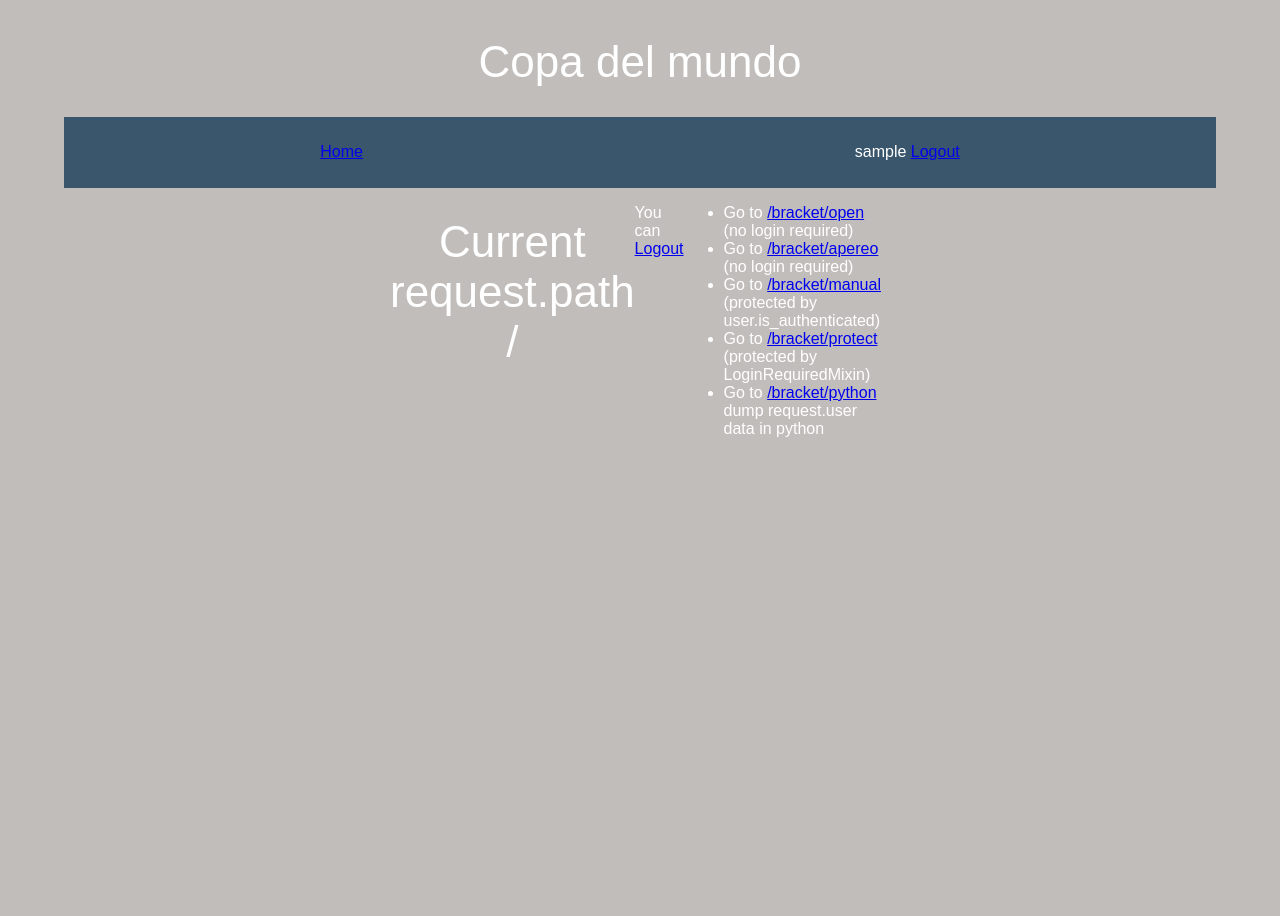
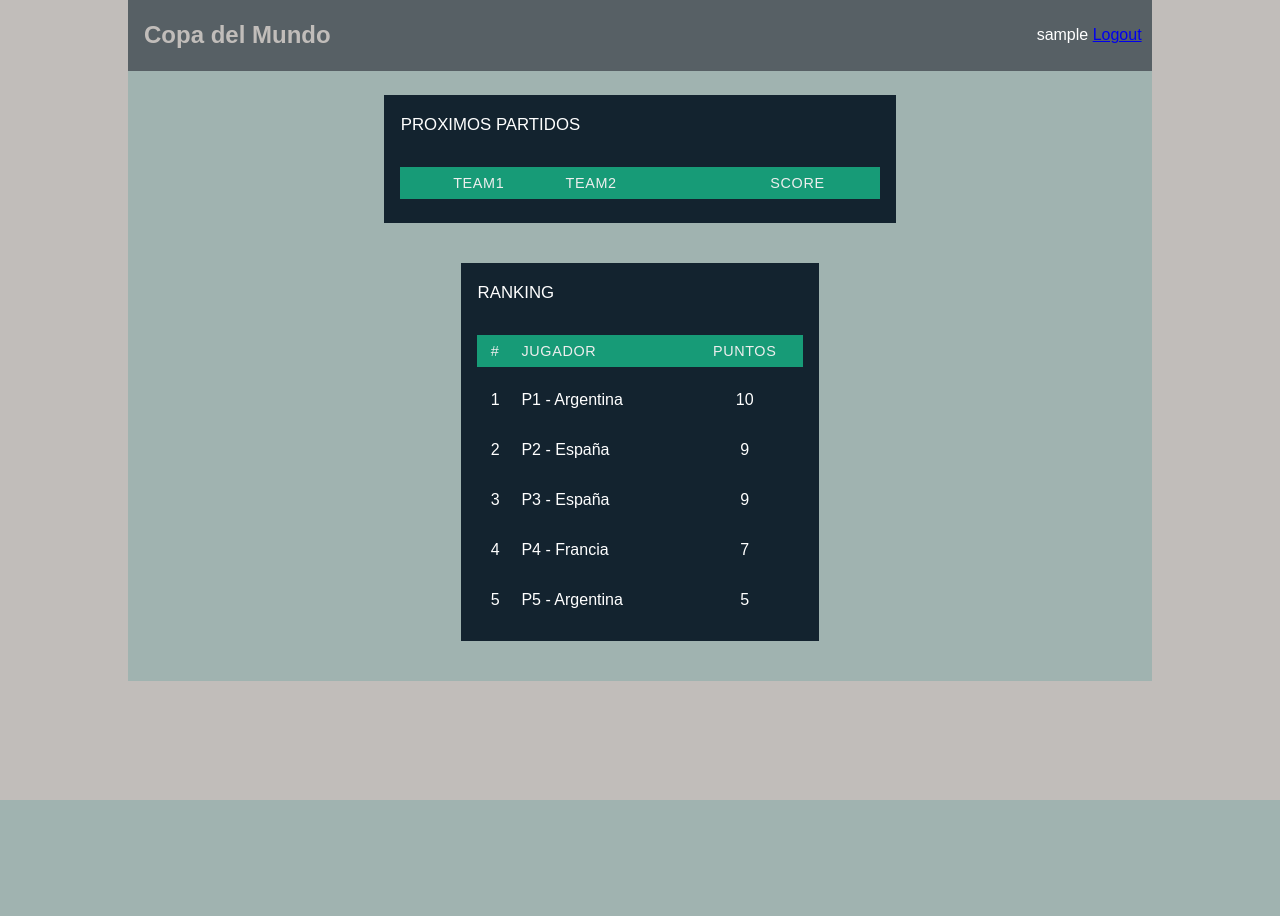
Before and after one commit to JP235/mundial, a Django app: page / in a window 1280 px wide. After the commit the page ends 800 px from the top, so only its background shows below. Run offline with Django 3.2, Linux system fonts and the light colour scheme; the visitor is signed in with stand-in values (Sample User, id 1); lists and menus that the app fills with data are empty.

Commit message:
style changes

```diff
--- a/home/static/main.css
+++ b/home/static/main.css
@@ -1,6 +1,5 @@
 :root {
-	--body-bg: #ffbdba;
-	--light-blue: #39566c;
+	--light-blue: #13232f9a;
 	--dark-blue: #13232f;
 	--dark-blue-40: #13232f40;
 	--white: #ffffff;
@@ -8,7 +7,7 @@
 	--main: #1bb189;
 	--main-light: #1ab188;
 	--main-dark: #179b77;
-	--gray-light: #c4cbca;
+	--gray-light: #a0b3b0;
 	--gray-light-40: #a0b3b040;
 	--gray1: #c1bdba;
 	--gray2: #b5adad;
@@ -17,11 +16,10 @@
 	--bold: 600;
 	--br: 4px;
 	--font: "Titillium Web", sans-serif;
-    --size-big: 5.5vh;
-    --size-avg: 2vh;
-    --size-avg-plus: 2.1vh;
-    --size-avg-min: 1.8vh;
-
+	--size-big: 5.5vh;
+	--size-avg: 2vh;
+	--size-avg-plus: 2.1vh;
+	--size-avg-min: 1.8vh;
 }
 html {
 	overflow-y: scroll;
@@ -30,25 +28,36 @@ html {
 body {
 	font-family: var(--font);
 	color: var(--white);
-    font-size: var(--size-avg);;
+	font-size: var(--size-avg);
 	background-color: var(--gray1);
-	/* margin-top: 0; */
+    margin: 0;
 	display: flex;
 	flex-direction: column;
 	align-items: center;
 }
-/* button {
-	font-size: 2vh;
-} */
+
+#SiteName {
+	padding-left: 2vh;
+}
+#SiteName a {
+	color: var(--gray1);
+	text-decoration: none;
+}
+#SiteName a:hover {
+	color: var(--main-light);
+}
 
 header {
-	width: inherit;
+	width: 80vw;
 }
 
 nav {
-	width: 90vw;
 	background: var(--light-blue);
 	min-width: max-content;
+	display: flex;
+	flex-wrap: nowrap;
+	align-items: center;
+	justify-content: space-between;
 }
 
 h1 {
@@ -66,16 +75,100 @@ h2 {
 }
 
 .container {
-	margin: 0 auto;
+	/* margin: 0 auto; */
+    padding-top: 3vh;
+    background-color: var(--gray-light);
 	display: flex;
 	width: 80vw;
-    max-width: 500px;
-	height: 90vh;
+	/* height: 100vh; */
+	flex-direction: row;
+	justify-content: center;
+	flex-wrap: wrap;
 }
 
 .navbar-items {
 	display: flex;
 	align-items: center;
-    justify-content: space-around;
+	justify-content: space-around;
 	padding: 1.3vh;
 }
+
+table {
+	background-color: var(--dark-blue);
+	margin: 5vh;
+	margin-top: 0;
+	min-width: fit-content;
+	border-spacing: 0 1rem;
+	padding: 2vh;
+	padding-block-end: 1vh;
+}
+
+#partidosTable {
+	min-width: 40vw;
+}
+#leaderboardTable {
+	min-width: 28vw;
+}
+table caption {
+	text-transform: uppercase;
+	text-align: left;
+	font-size: var(--size-avg-plus);
+	background-color: inherit;
+	padding: 2.5vh 2.1vh 0;
+}
+
+/* center every element nested in a table row */
+table tr > * {
+	text-align: center;
+	padding: 0.5rem;
+}
+/* align every second item of each row to the left */
+table tr > *:nth-child(2) {
+	text-align: left;
+}
+
+/* style the headings to have thin uppercase titles for the columns */
+table th {
+	/* text-align: left; */
+	font-weight: 300;
+	letter-spacing: 0.04rem;
+	font-size: 0.9rem;
+	color: #eee;
+	text-transform: uppercase;
+	background-color: var(--main-dark);
+	margin-top: 0;
+	/* border: solid;
+    border-width: 0 1px; */
+}
+
+/* slightly increase the weight of the cell describing the position */
+table td.position {
+	font-weight: 500;
+}
+
+/* style the cell with the driver visually separating the first, last name and team */
+table td.driver {
+	padding-left: 1rem;
+	font-size: 1.1rem;
+	letter-spacing: 0.05rem;
+}
+table td.driver strong {
+	text-transform: uppercase;
+	font-weight: 500;
+}
+table td.driver span {
+	text-transform: capitalize;
+	margin-left: 0.75rem;
+	font-size: 0.8rem;
+	color: #999;
+	letter-spacing: initial;
+}
+
+/* style the span nested in the last cell to have the gap in a rounded rectangle */
+table td.gap span {
+	background: #38383f;
+	border-radius: 30px;
+	padding: 0.5rem 0.75rem;
+	font-size: 0.8rem;
+	text-transform: uppercase;
+}
--- a/home/static/main.js
+++ b/home/static/main.js
@@ -1,2 +1,87 @@
+console.log("loaded tables")
 
-console.log("loaded main.js")
+// based on: D3 Table - F1 Leaderboard by: Jonathan
+// https://codepen.io/jonakirke94/pen/NWzreGM
+
+// array describing the color for each team
+// using camel case where the team names include a space
+var colors = {
+  mercedes: '#00D2BE',
+  ferrari: '#DC0000',
+  redBull: '#1E41FF',
+  renault: '#FFF500',
+  racingPoint: '#F596C8',
+  alfaRomeo: '#9B0000',
+  toroRosso: '#469BFF',
+  haas: '#BD9E57',
+  mclaren: '#FF8700',
+  williams: '#FFFFFF'
+}
+
+// array describing the Jugadors, sorted by position and with a Puntos describing the distance from the leading Jugador
+var leaderboard = [
+  {
+    name: 'P1',
+    team: 'Argentina',
+    Puntos: '10'
+  },
+  {
+    name: 'P2',
+    team: 'España',
+    Puntos: '9'
+  },
+  {
+    name: 'P3',
+    team: 'España',
+    Puntos: '9'
+  },
+  {
+    name: 'P4',
+    team: 'Francia',
+    Puntos: '7'
+  },
+  {
+    name: 'P5',
+    team: 'Argentina',
+    Puntos: '5'
+  },
+];
+
+// target the table element in which to add one div for each Jugador
+var main = d3
+    .select('#leaderboardTable');
+
+// for each Jugador add one table row
+// ! add a class to the row to differentiate the rows from the existing one
+// otherwise the select method would target the existing one and include one row less than the required amount
+var Jugadors = main
+  .selectAll('tr.Jugador')
+  .data(leaderboard)
+  .enter()
+  .append('tr')
+  .attr('class', 'Jugador');
+
+// in each row add the information specified by the dataset in td elements
+// specify a class to style the elements differently with CSS
+
+// position using the index of the data points
+Jugadors
+  .append('td')
+  .text((d, i) => i + 1)
+  .attr('class', 'position');
+
+
+// name followed by the team
+Jugadors
+  .append('td')
+  // include the last name in a separate element to style it differently
+  // include the team also in another element for the same reason
+  .html (({name, team}) => `${name.split(' ').map((part, index) => index > 0 ? `<strong>${part}</strong>` : `${part}`).join(' ')} <span>- ${team}</span>`)
+  .attr('class', 'Jugador');
+
+// Puntos from the first Jugador
+Jugadors
+  .append('td')
+  .attr('class', 'Puntos')
+  .append('span')
+  .text(({Puntos}) => Puntos);
--- a/home/templates/_items/header.html
+++ b/home/templates/_items/header.html
@@ -1,52 +1,17 @@
 <header>
-	<h1>Copa del mundo</h1>
     {% if user.is_authenticated %}
 	<nav class="navbar color_accent">
-		<div class="navbar-items">
-			<a class="nav-link" href="/">Home <span class="sr-only"></span></a>
+        <h2 id="SiteName"><a class="nav-link" href="/">Copa del Mundo <span class="sr-only"></span></a></h2>
+        <div class="navbar-items">
+
 			<div>
 				<p>
 					{{ user.username }}
 					<a href="{% url 'logout' %}?next={% url 'home:home' %}">Logout</a>
 				</p>
 			</div>
-			{% else %}
-			{% comment %} <div class="login-register-container">
-				<form
-					class="form-inline login-form"
-					action="{% url 'login' %}?next={{ request.path }}"
-					method="POST"
-				>
-					{% csrf_token %}
-					<input
-						class="form-control mr-sm-2"
-						type="text"
-						placeholder="Username"
-						aria-label="Username"
-						name="username"
-						id="id_username"
-					/>
-					<input
-						class="form-control mr-sm-2"
-						type="password"
-						placeholder="Password"
-						aria-label="Password"
-						name="password"
-						id="id_password"
-					/>
-					<button class="btn btn-outline-success my-2 my-sm-0" type="submit">
-						Sign in
-					</button>
-				</form>
-				<a
-					class="nav-link register-button"
-					href="{% url 'home:register' %}"
-				>
-					Register
-				</a> {% endcomment %}
-
-			</div>
 		</div>
 	</nav>
     {% endif %}
+
 </header>
--- a/home/templates/base_bootstrap.html
+++ b/home/templates/base_bootstrap.html
@@ -1,7 +1,10 @@
 <!DOCTYPE html>
-<html>
+<html lang="en">
 	<head>
-        <title>Juega Copa del Mundial</title>
+        <meta content="utf-8" http-equiv="encoding">
+        <script src="https://d3js.org/d3.v7.min.js"></script>
+
+        <title>Copa del Mundo</title>
 		{% load static %}
 		<link rel="stylesheet" href="{% static 'main.css' %}" />
 		<script src="{% static 'main.js' %}"></script>
@@ -11,12 +14,13 @@
 	<body>
         {% block header %} {% include '_items/header.html' %} {% endblock %}
         <div class="container">
-			{% block welcome %} {% endblock %} {% block messages %} {% if messages %}
+			{% comment %} {% block welcome %} {% endblock %} {% block messages %} {% if messages %}
 			{% for msg in messages %}
 			<div class="alert alert-{{msg.level_tag}}" role="alert">
 				{{msg.message}}
 			</div>
-			{% endfor %} {% endif %} {% endblock %} {% block content %} {% endblock %}
+			{% endfor %} {% endif %} {% endblock %}  {% endcomment %}
+            {% block content %} {% endblock %}
 		</div>
 		{% block footer %}{% endblock %}
 	</body>
--- a/home/templates/main/main.html
+++ b/home/templates/main/main.html
@@ -1,35 +1,44 @@
 {% extends "base_bootstrap.html" %}
+{% block head %}
+{% load static %}
+{% comment %} <script src = "https://d3js.org/d3.v4.min.js" charset="utf-8"></script> {% endcomment %}
+{% comment %} <link rel="stylesheet" href="{% static 'main.css' %}" /> {% endcomment %}
+{% endblock %}
 {% block content %}
-<h1>Current request.path {{ request.path }}</h1>
-{% if user.is_authenticated %}
+<div class="partidos">
+    <table id="partidosTable">
+        <caption>Proximos partidos</caption>
+        <tr>
+          <th>
+            Team1
+          </th>
+          <th>
+            Team2
+          </th>
+          <th>
+            Score
+          </th>
+        </tr>
+      </table>
+</div>
 
-<p>You can <a href="{% url 'logout' %}?next={% url 'home:home' %}">Logout</a></p>
+<div class="leaderboard">
+    <table id="leaderboardTable">
+        <caption>Ranking</caption>
 
-{% else %}
-<p>You are not logged in</p>
-<p>You can <a href="{% url 'login' %}?next={{ request.path }}">Login</a> if you like.</p>
-{% endif %}
-<ul>
-    <li>
-        Go to <a href="{% url 'bracket:open' %}">{% url 'bracket:open' %}</a>
-        (no login required)
-    </li>
-    <li>
-        Go to <a href="{% url 'bracket:apereo' %}">{% url 'bracket:apereo' %}</a>
-            (no login required)
-        </li>
-    <li>
-        Go to <a href="{% url 'bracket:manual' %}">{% url 'bracket:manual' %}</a>
-        (protected by user.is_authenticated)
-    </li>
-    <li>
-        Go to <a href="{% url 'bracket:protect' %}">{% url 'bracket:protect' %}</a>
-            (protected by LoginRequiredMixin)
-        </li>
-        <li>
-            Go to <a href="{% url 'bracket:python' %}">{% url 'bracket:python' %}</a>
-            dump request.user data in python
-        </li>
-</ul>
+        <tr>
+          <th>
+            #
+          </th>
+          <th>
+            Jugador
+          </th>
+          <th>
+            Puntos
+          </th>
+        </tr>
+      </table>
+</div>
+<script src="{% static 'main.js' %}" defer></script>
 
 {% endblock %}
```
